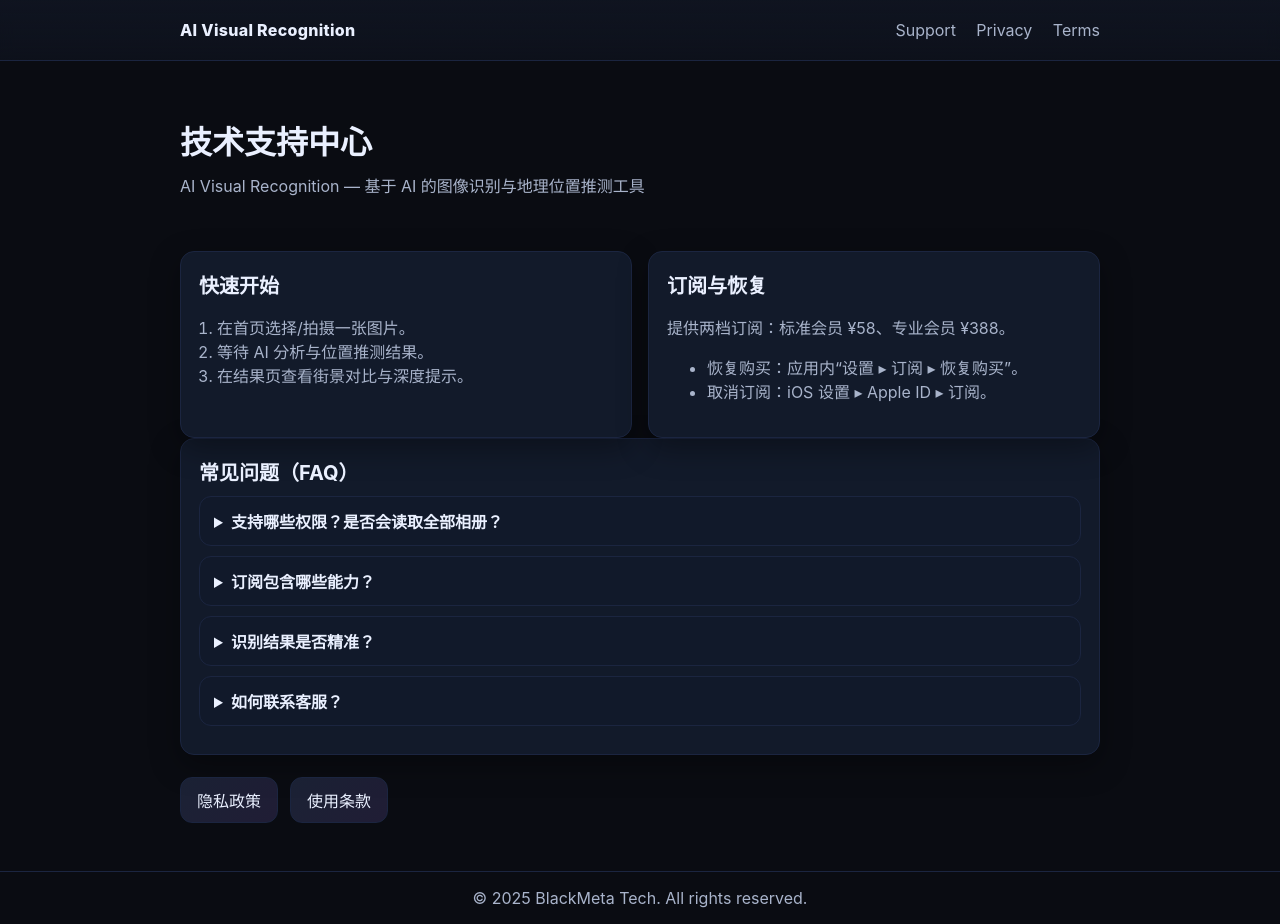
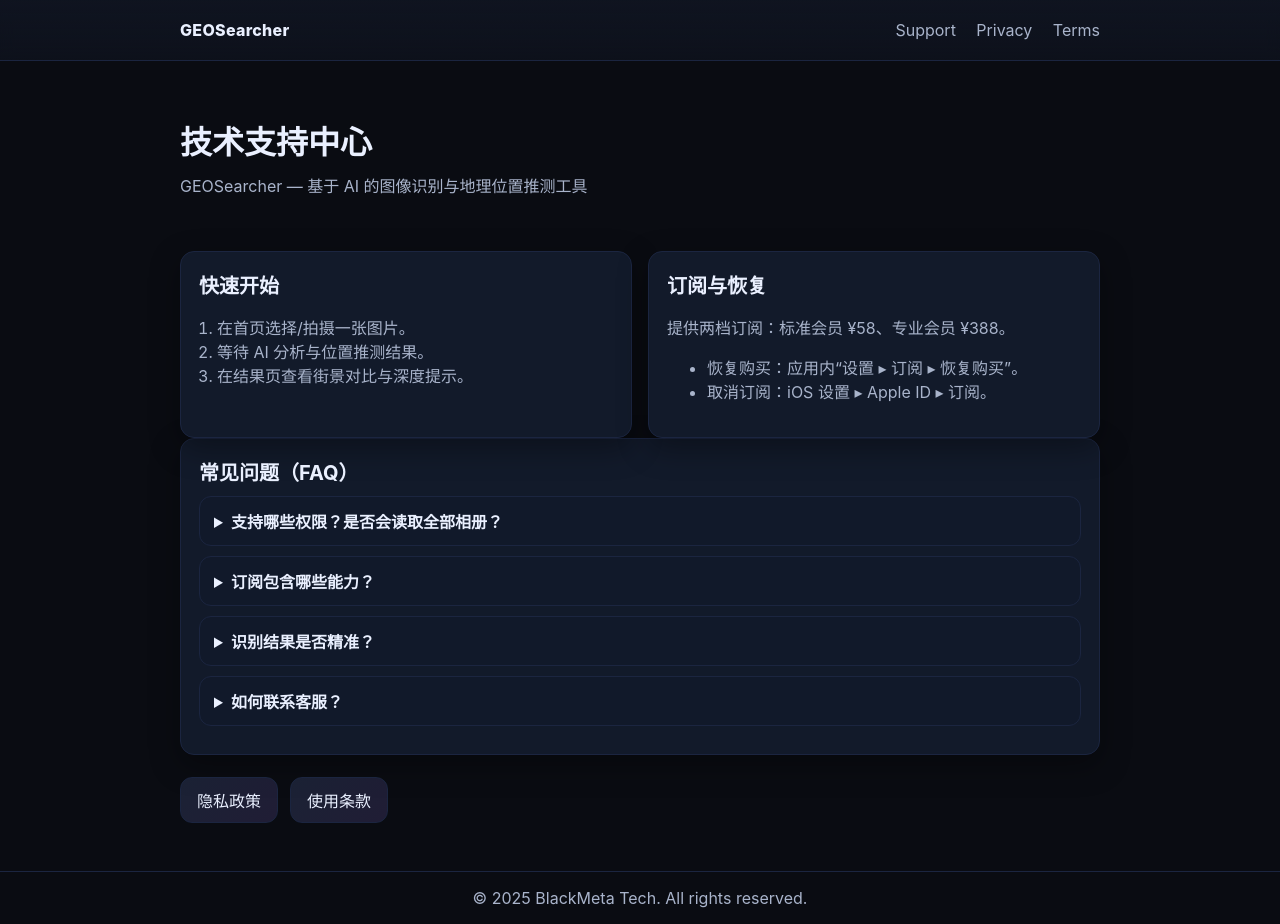
Before and after one commit to blackmeta-tech/aivisual, a plain HTML site: page docs/index.html in a window 1280 px wide. Drawn offline with Linux system fonts and the light colour scheme.

Commit message:
Update index.html

```diff
--- a/docs/index.html
+++ b/docs/index.html
@@ -3,8 +3,8 @@
   <head>
     <meta charset="UTF-8" />
     <meta name="viewport" content="width=device-width, initial-scale=1" />
-    <title>AI Visual Recognition • Support</title>
-    <meta name="description" content="AI Visual Recognition • Technical Support, FAQ, Contact, Privacy Policy and Terms of Use." />
+    <title>GEOSearcher • Support</title>
+    <meta name="description" content="GEOSearcher • Technical Support, FAQ, Contact, Privacy Policy and Terms of Use." />
     <style>
       :root{
         --bg:#0a0c12;--surface:#101522;--card:#121a2a;--text:#eaf0ff;--muted:#a9b4cb;
@@ -40,7 +40,7 @@
   <body>
     <header class="site-header">
       <div class="container">
-        <div class="brand">AI Visual Recognition</div>
+        <div class="brand">GEOSearcher</div>
         <nav class="nav">
           <a href="index.html">Support</a>
           <a href="privacy.html">Privacy</a>
@@ -52,7 +52,7 @@
     <main class="container">
       <section class="hero">
         <h1>技术支持中心</h1>
-        <p class="muted">AI Visual Recognition — 基于 AI 的图像识别与地理位置推测工具</p>
+        <p class="muted">GEOSearcher — 基于 AI 的图像识别与地理位置推测工具</p>
       </section>
 
       <div class="grid">
```
